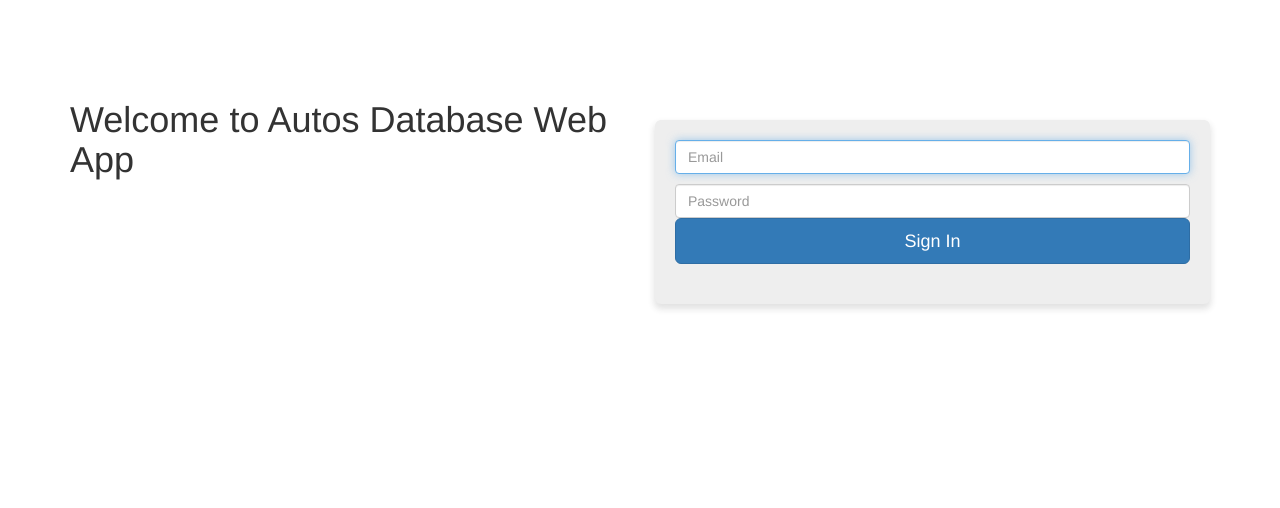
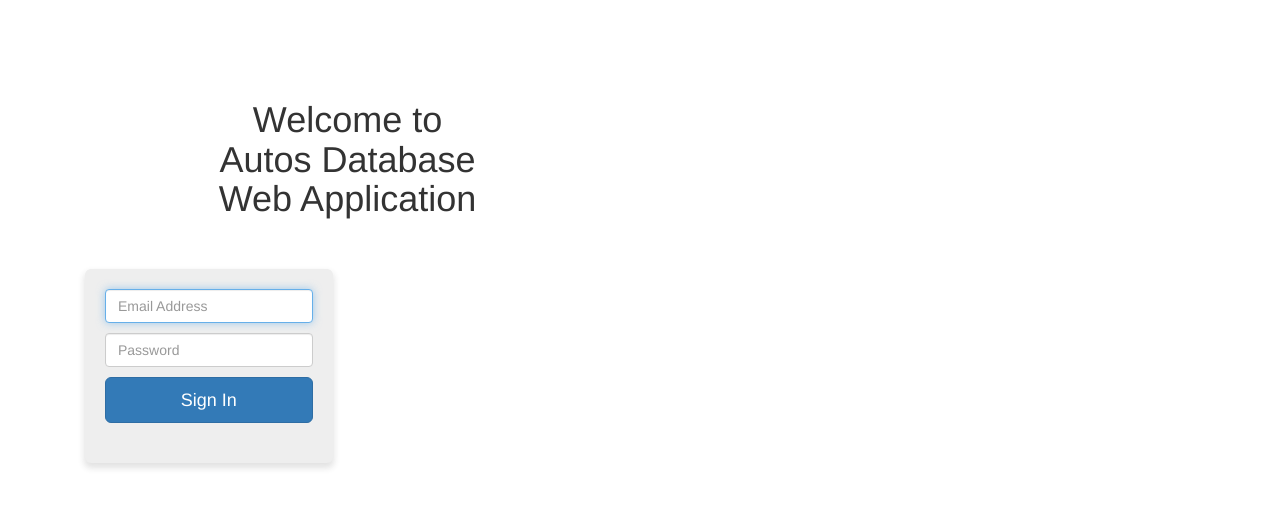
Before and after one commit to einoh/Workshop, a PHP site: page /login.php in a window 1280 px wide. Shown: the top 508 px of the page. Run offline with PHP 8.4, Linux system fonts and the light colour scheme.

Commit message:
Update login.php

```diff
--- a/login.php
+++ b/login.php
@@ -41,14 +41,16 @@
     <div class="container">
       <div class="row">
         <div class="col-md-6">
-          <h1>Welcome to Autos Database Web App</h1>
+          <center>
+            <h1>Welcome to </br>Autos Database </br>Web Application</h1>
+          </center
         </div>
         </br></br>
         <div class="col-md-6">
-          <div class="jumbotron" style="box-shadow: 0 4px 6px 1px rgba(50, 50, 50, 0.14);box-sizing: border-box;">
+          <div class="jumbotron" style="box-shadow: 0 4px 6px 1px rgba(50, 50, 50, 0.14);box-sizing: border-box; max-width: 330px;">
             <form class="form-signin" action="<?php echo htmlspecialchars($_SERVER["PHP_SELF"]);?>" method="POST">
-              <input type="text" class="form-control" placeholder="Email" autofocus name="username" style="margin-bottom: 10px;">
-              <input type="password" class="form-control" placeholder="Password" name="password">
+              <input type="text" class="form-control" placeholder="Email Address" autofocus name="username" style="margin-bottom: 10px;">
+              <input type="password" class="form-control" placeholder="Password" name="password" style="margin-bottom: 10px;">
               <input type="submit" class="btn btn-lg btn-primary btn-block" value="Sign In" />
               </br>
               <?php if(!empty(($_SESSION['error']))): ?>
```
